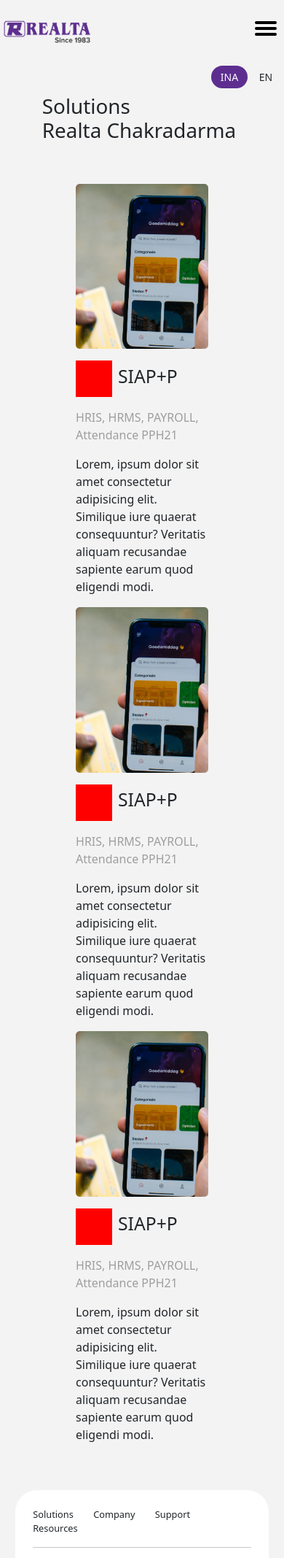
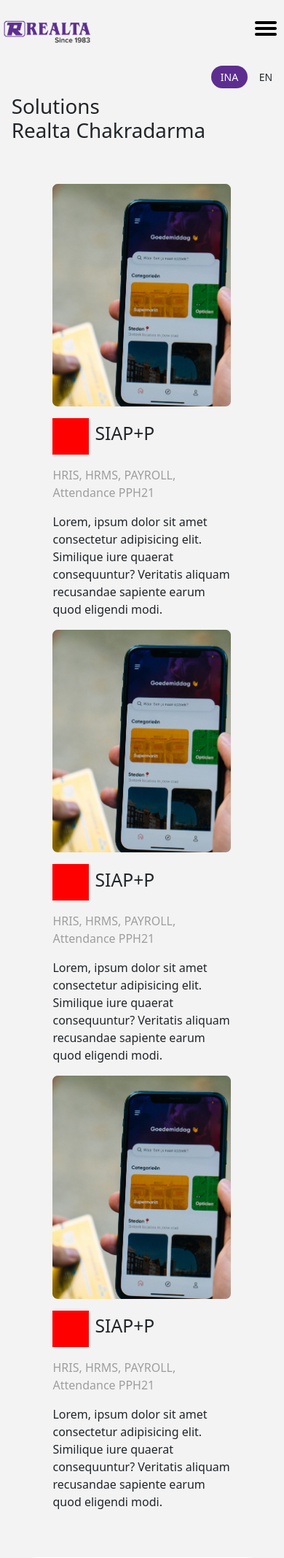
Before and after one commit to cfg155/redesign-realta-site, a CodeIgniter 4 app: template appstarter/app/Views/solution.php in a window 390 px wide. Shown: the top 2135 px of the page at 73% size. Run offline with PHP 8.4 and a stand-in for CodeIgniter, Linux system fonts and the light colour scheme; the template is opened without the code that fills it, so the values that code supplies are empty; some libraries are stand-ins or nearby versions.

Commit message:
remove w75 class and added width manually on css and custom responsive

```diff
--- a/appstarter/app/Views/solution.php
+++ b/appstarter/app/Views/solution.php
@@ -14,7 +14,7 @@
     <?= $this->include('layout/component/navbar'); ?>
 
     <div class="container-fluid pb-5">
-        <div class="w-75 m-auto">
+        <div class="content">
             <h1 class="title pb-5">Solutions<br>Realta Chakradarma</h1>
 
             <div class="category">
--- a/appstarter/public/css/solution.css
+++ b/appstarter/public/css/solution.css
@@ -1,20 +1,26 @@
 .container-fluid {
   background-color: #f3f3f3; }
-  .container-fluid .category__card .logo {
+  .container-fluid .content {
+    width: 75%;
+    margin: auto; }
+    @media (max-width: 768px) {
+      .container-fluid .content {
+        width: 98%; } }
+    .container-fluid .content .category__card .logo {
       width: 50px;
       height: 50px;
       background-color: red; }
-  .container-fluid .category__card--tag {
+    .container-fluid .content .category__card--tag {
       color: #9e9e9e; }
-  .container-fluid .category__card--link {
+    .container-fluid .content .category__card--link {
       position: absolute;
       display: inline-block;
       width: 100%;
       height: 100%;
       top: 0;
       opacity: 0; }
-  .container-fluid .category__card:nth-child(even) {
+    .container-fluid .content .category__card:nth-child(even) {
       margin-top: 70px; }
       @media (max-width: 768px) {
-      .container-fluid .category__card:nth-child(even) {
+        .container-fluid .content .category__card:nth-child(even) {
           margin-top: 0; } }
```
Lines whose indentation alone changed are shown as unchanged.
